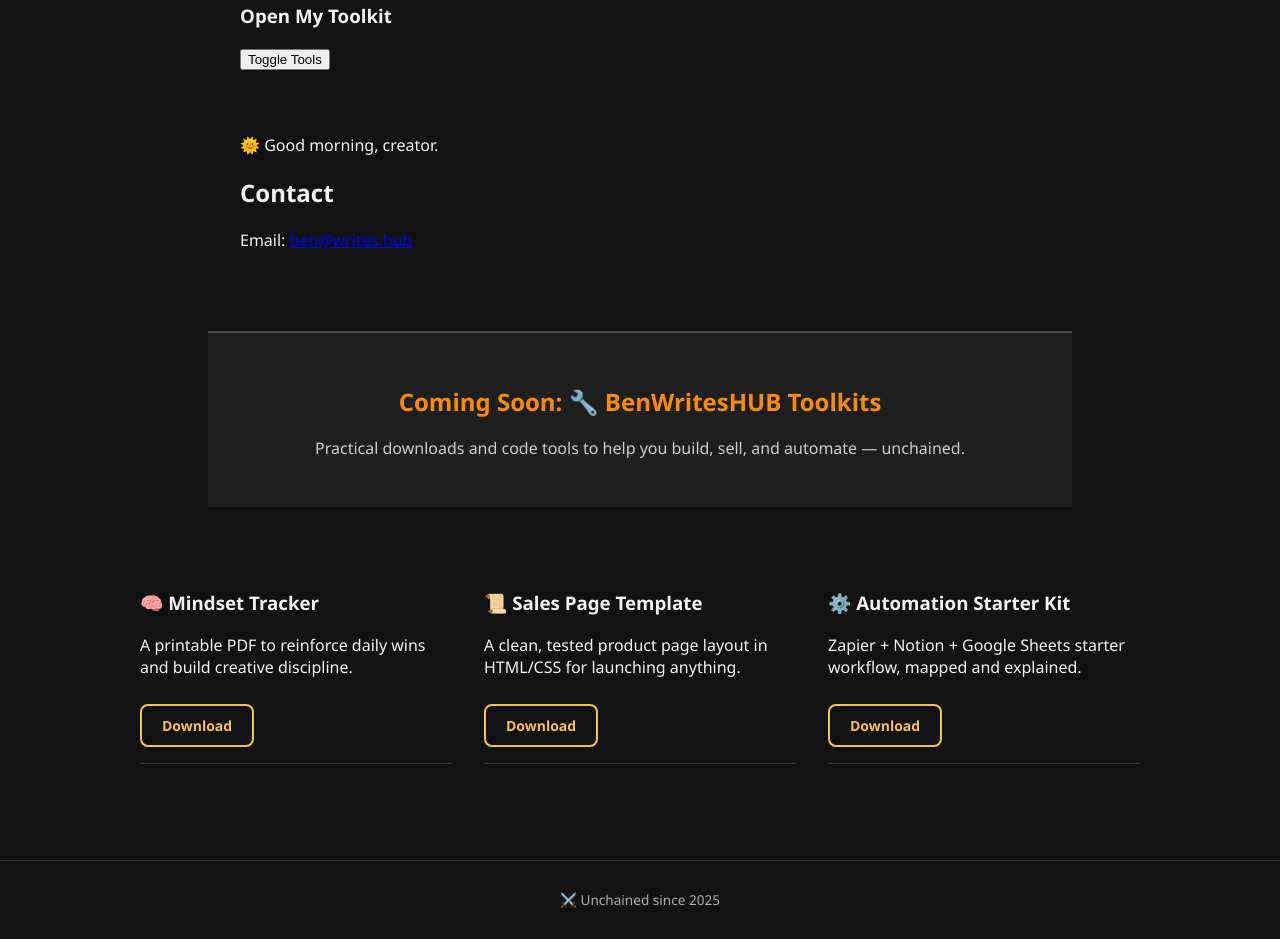
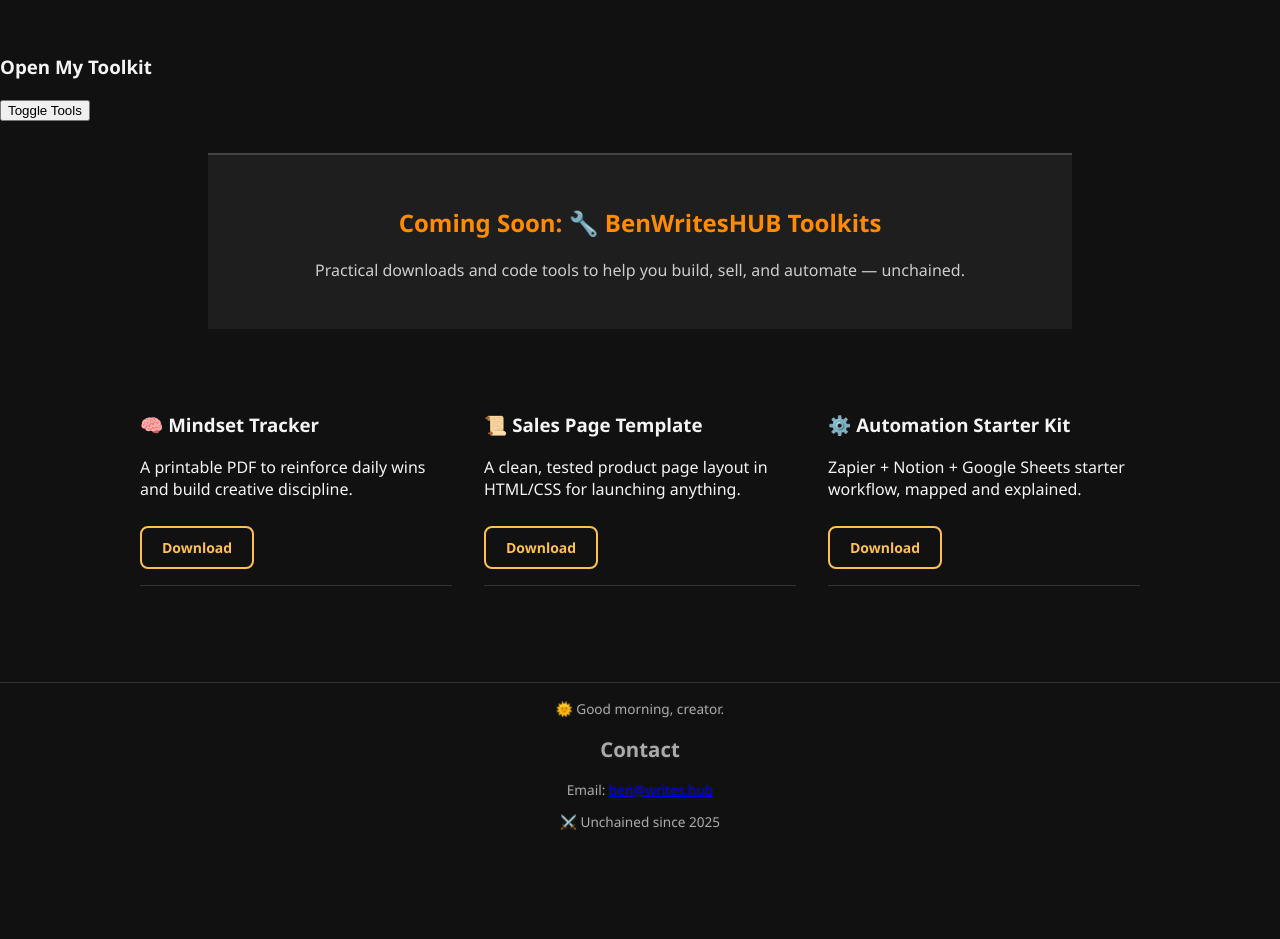
Before and after one commit to Divinical/benwrites-hub, a plain HTML site: page index.html in a window 1280 px wide. Shown: the part 1086-2025 px from the top of the page. After the commit the page ends 1947 px from the top, so only its background shows below. Drawn offline with Linux system fonts and the light colour scheme.

Commit message:
Cleaned up HTML and CSS

```diff
--- a/index.html
+++ b/index.html
@@ -19,6 +19,7 @@
       <li><a href="#contact">Contact</a></li>
     </ul>
   </nav>
+<main>
 
   <section id="about" class="fade-in">
     <h2>About Me</h2>
@@ -26,8 +27,8 @@
   </section>
 
   <section id="projects" class="fade-in">
-    <section class="projects">
-  <h2 class="section-title">🔥 Live Projects</h2>
+    <div class="projects">
+      <h2 class="section-title">🔥 Live Projects</h2>
   <div class="project-cards">
     <div class="project-card">
       <span class="emoji">🧠</span>
@@ -45,6 +46,7 @@
       <p>Custom bots with soul. Built for engagement, not noise.</p>
     </div>
   </div>
+  </div>
 </section>
 
     <h3>Open My Toolkit</h3>
@@ -56,11 +58,6 @@
         <li>📜 Fiverr Bio Formatter</li>
       </ul>
     </div>
-  </section>
-
-  <section id="contact" class="fade-in">
-    <h2>Contact</h2>
-    <p>Email: <a href="mailto:ben@writes.hub">ben@writes.hub</a></p>
   </section>
 
   <section class="toolkit-preview fade-in">
@@ -87,10 +84,13 @@
       <a href="toolkits/automation-kit.zip" class="toolkit-btn" download>Download</a>
     </div>
   </section>
+</main>
 
-  <footer>
-    <p>⚔️ Unchained since 2025</p>
-  </footer>
+  <footer id="contact">
+  <h2>Contact</h2>
+  <p>Email: <a href="mailto:ben@writes.hub">ben@writes.hub</a></p>
+  <p>⚔️ Unchained since 2025</p>
+</footer>
 
   <script src="script.js"></script>
 </body>
```
Also changed, not shown: style.css (+53 -3 lines).
